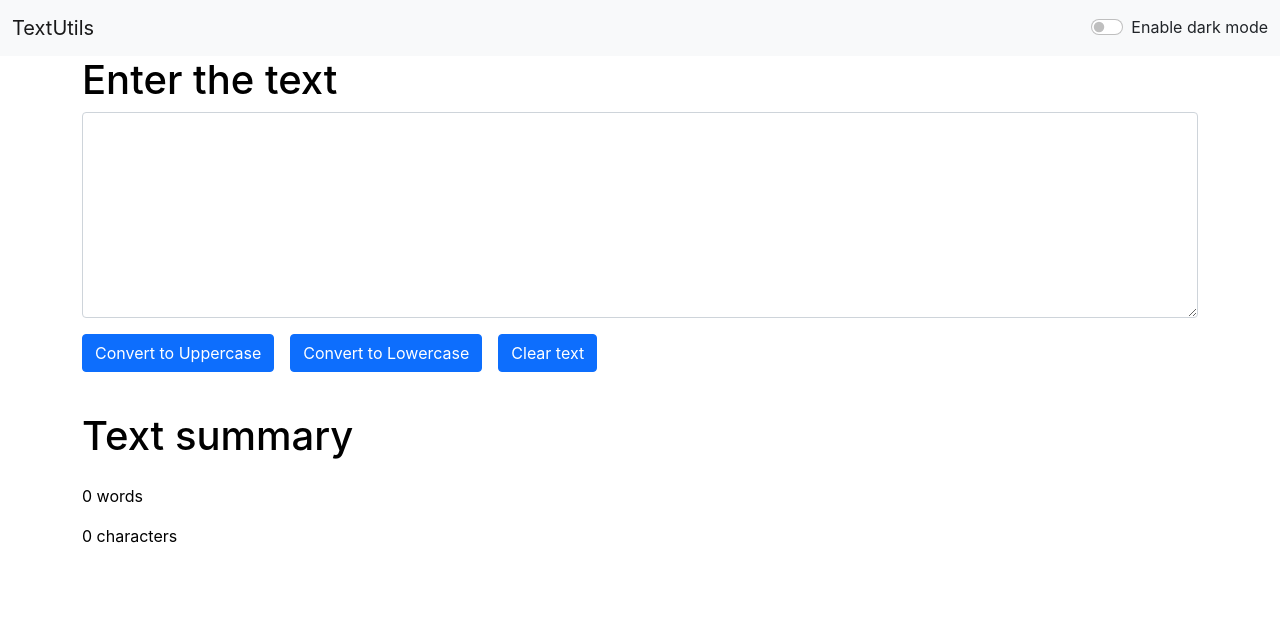
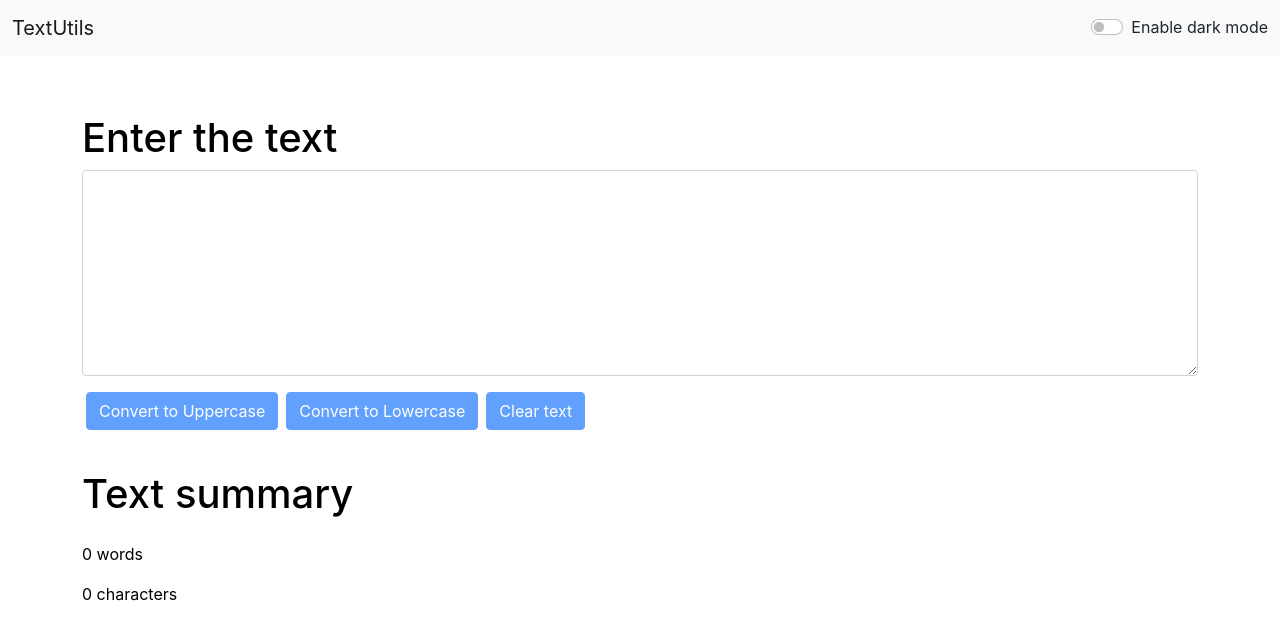
Before and after one commit to Rahul2570089/TextUtils, a React (Create React App) app: page /About in a window 1280 px wide. Shown: the top 638 px of the page. Built offline with nearby package versions, Linux system fonts and the light colour scheme.

Commit message:
TextUtils added

```diff
--- a/src/components/Alert.js
+++ b/src/components/Alert.js
@@ -2,8 +2,10 @@ import React from 'react'
 
 function Alert(props) {
     return (
-        props.alert && <div className={`alert alert-${props.alert.type} alert-dissmisable fade show`} role="alert">
+        <div style={{height: '50px'}}>
+        {props.alert && <div className={`alert alert-${props.alert.type} alert-dissmisable fade show`} role="alert">
             <strong>{props.alert.type}</strong>: {props.alert.msg}
+        </div>}
         </div>
     )
 }
--- a/src/components/Textform.js
+++ b/src/components/Textform.js
@@ -23,22 +23,21 @@ export default function Textform(props) {
         setText(newtext);
     }
 
-    let b = text.length === 0 ? 0 : text.split(" ").length
 
     return (
         <>
-            <div className="container">
+            <div className="container my-2">
                 <h1 style={{color: props.mode === 'dark' ? 'white' : 'black'}}>{props.heading}</h1>
                 <div className="mb-3">
-                    <textarea className={`form-control text-${props.mode === 'dark' ? 'light' : 'dark'}`} id="mybox" rows="8" value={text} onChange={handleonchange} style={{backgroundColor: props.mode === 'dark' ? 'grey' : 'white'}}></textarea>
-                    <button className='btn btn-primary my-3' onClick={handleclickupper}>Convert to Uppercase</button>
-                    <button className="btn btn-primary mx-3" onClick={handleclicklower}>Convert to Lowercase</button>
-                    <button className="btn btn-primary" onClick={handleclear}>Clear text</button>
+                    <textarea className="form-control" id="mybox" rows="8" value={text} onChange={handleonchange} style={{backgroundColor: props.mode === 'dark' ? '#13466e' : 'white', color: props.mode==='dark' ? 'white' : '#042743'}}></textarea>
+                    <button disabled={text.length===0} className='btn btn-primary mx-1 my-3' onClick={handleclickupper}>Convert to Uppercase</button>
+                    <button disabled={text.length===0} className="btn btn-primary mx-1 my-3" onClick={handleclicklower}>Convert to Lowercase</button>
+                    <button disabled={text.length===0} className="btn btn-primary mx-1 my-3" onClick={handleclear}>Clear text</button>
                 </div>
             </div>
-            <div className="container my-3" style={{color: props.mode === 'dark' ? 'white' : 'black'}}>
+            <div className="container my-1" style={{color: props.mode === 'dark' ? 'white' : 'black'}}>
                 <h1 className='my-4'>Text summary</h1>
-                <p>{b} words</p>
+                <p>{text.split(" ").filter((element) => {return element.length!==0}).length} words</p>
                 <p>{text.length} characters</p>
             </div>
         </>
```
